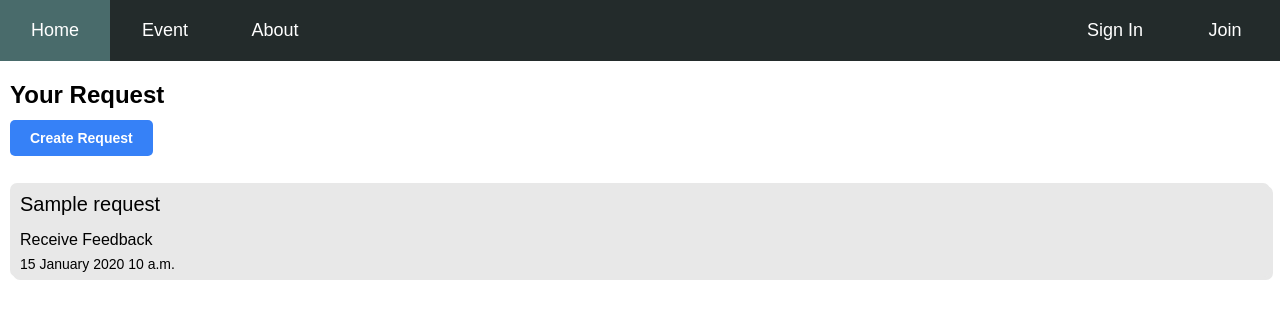
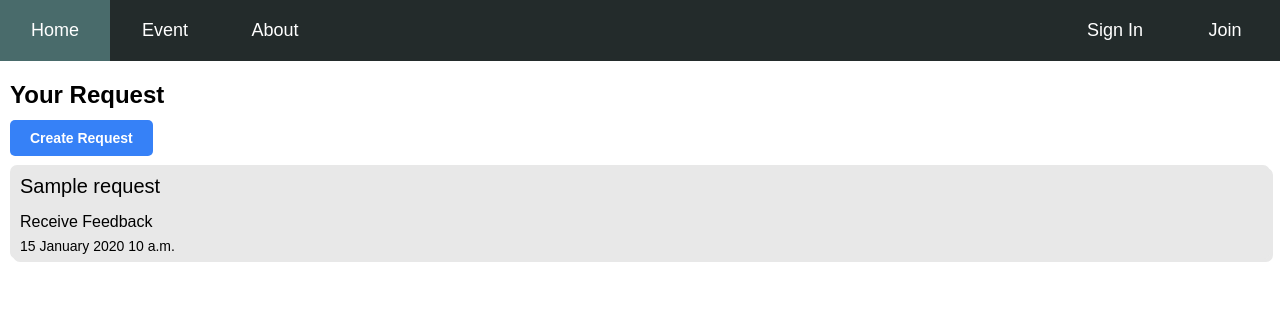
Before and after one commit to WizkWong/club-management, a Django app: template club_management/users/templates/users/request/view request.html in a window 1280 px wide. Shown: the top 319 px of the page. Run offline with Django 3.2, Linux system fonts and the light colour scheme; the template is opened without the code that fills it: most values are stand-ins (such as "Sample title", 1, 10 or a date in 2020).

Commit message:
fix the design

```diff
--- a/club_management/club/static/club/style.css
+++ b/club_management/club/static/club/style.css
@@ -172,15 +172,16 @@ ul.header{
 }
 
 .rectangleBox {
-    position: relative;
     width: 100%;
     min-height: 50px;
     box-shadow: 3px 3px #E8E8E8;
     border-radius: 7px;
     margin: 0px 0px 10px;
+    z-index: -1;
 }
 
 .rectangleBox a {
+    position: relative;
     display: block;
     color: black;
     text-decoration: none;
@@ -203,7 +204,6 @@ ul.header{
     display: block;
     position: absolute;
     font-size: 14px;
-    left: 10px;
     bottom: 5px;
 }
 
--- a/club_management/users/templates/users/request/view request.html
+++ b/club_management/users/templates/users/request/view request.html
@@ -2,7 +2,7 @@
 {% block content %}
 <h2>Your Request</h2>
 <a class="button" href="{% url 'user-request-create' %}">Create Request</a>
-<br><br><br>
+<br><br>
 {% for request in requests %}
 <div class="rectangleBox" style="background-color:#E8E8E8;">
     <a href="{% url 'user-request-detail' request.id %}">
```
